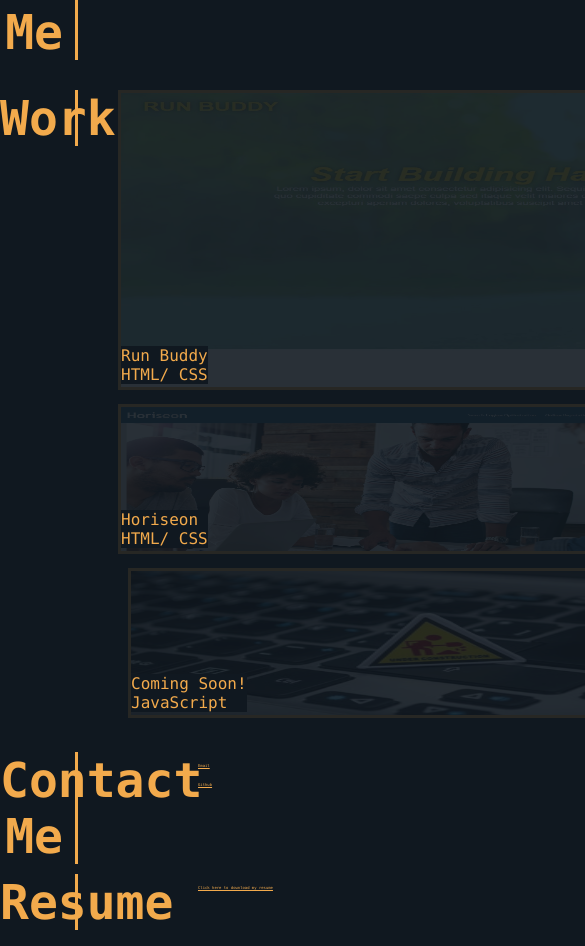
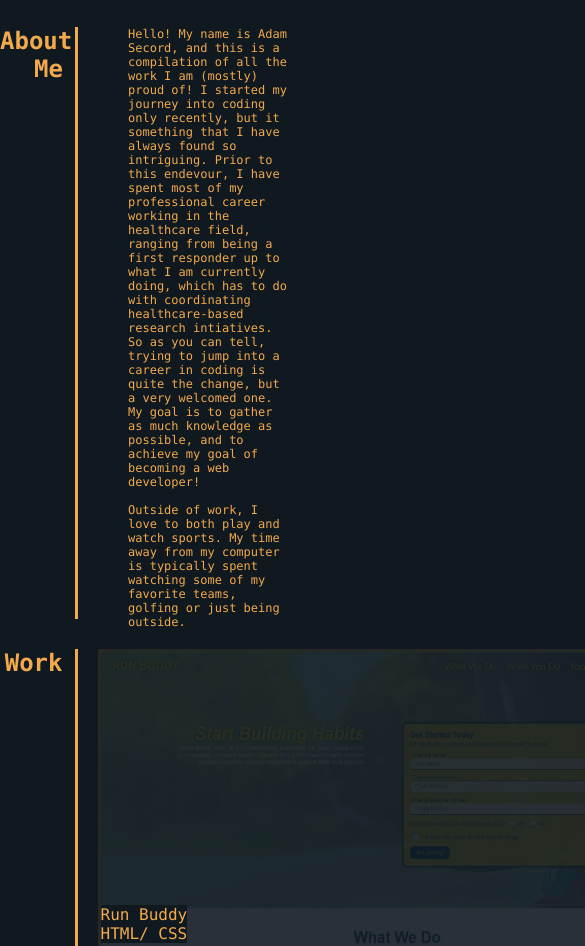
Before and after one commit to asecord92/my-portfolio, a plain HTML site: page index.html in a window 390 px wide. Shown: the part 851-1797 px from the top of the page, 585 px wide, since content can reach past the window. Drawn offline with Linux system fonts and the light colour scheme; files whose address does not match are found by name.

Commit message:
added media query

```diff
--- a/assets/css/stylesheet.css
+++ b/assets/css/stylesheet.css
@@ -61,11 +61,10 @@ header nav ul li a {
 
 .hero {
     display: flex;
-    background-image: url("../images/hero-img.jpg");
+    background-image: url("../images/hero2.jpg");
+    height: 700px;
     background-size: cover;
     background-position: center;
-    width: 100%;
-    height: 700px;
     display: flex;
     justify-content: left;
     align-items: flex-end;
@@ -102,9 +101,19 @@ section h2 {
 }
 #about-me {
     display: flex;
-    justify-content: left;
+    justify-content: space-between;
     align-items: flex-start;
     width: 100%;
+    margin-top: 30px;
+    align-items: stretch;
+
+}
+.description {
+    display: flex;
+    flex-wrap: wrap;
+    width: 75%;
+    padding-right: 100px;
+    text-align: left;
 }
 #work {
     display: flex;
@@ -112,12 +121,13 @@ section h2 {
     align-items: flex-start;
     width: 100%;
     margin-top: 20px;
+    align-items: stretch;
 }
 .projects {
     display: flex;
     flex-wrap: wrap;
     width: 75%;
-    padding-left: 20px;
+    padding-left: 0px;
 }
 .run-buddy {
     position: relative;
@@ -134,26 +144,15 @@ section h2 {
 
 }
 
+.coming-soon,
 .horiseon {
     position: relative;
     text-align: left;
-    margin-right: 10px;
-}
-
-.horiseon img {
-    width: 590px;
-    height: 150px;
-    margin-bottom: 10px;
-    border: 3px solid var(--secondary-color);
-}
-
-.coming-soon {
-    position: relative;
-    text-align: left;
-    margin-left: 10px;
+    margin-right: 20px;
 
 }
-.coming-soon img {
+.coming-soon img,
+.horiseon img {
     width: 590px;
     height: 150px;
     margin-bottom: 10px;
@@ -179,10 +178,13 @@ section h2 {
     align-items: flex-start;
     width: 100%;
     margin-top: 20px;
+    align-items: stretch;
 }
-.con-inf {
+.con-inf,
+.link {
    display: flex;
    flex-wrap: wrap;
+   align-items: center;
 }
 .con-inf div {
     margin-left: 100px;
@@ -200,6 +202,7 @@ section h2 {
     justify-content: left;
     align-items: flex-start;
     width: 100%;
+    align-items: stretch;
 }
 
 .link a {
@@ -250,4 +253,56 @@ header nav ul li a:hover {
         justify-content: center;
         position: relative;
     }
+
+    header h1 {
+        width: 100%;
+        text-align: center;
+    }
+
+    header nav ul {
+        margin-top: 20px;
+        width: 100%;
+        justify-content: center;
+    }
+
+    header nav ul li a {
+        font-size: 20px;
+    }
+    .hero-sub {
+        font-size: 12px;
+    }
+
+    section h2 {
+        font-size: 24px;
+    }
+    #about-me {
+        justify-content: flex-start;
+    }
+    .description {
+        width: 80%;
+        padding-left: 30px;
+
+    }
+
+    .description {
+        font-size: 12px;
+    }
+    .run-buddy img {
+        width:600px;
+        height: 300px;
+        border: 3px solid var(--secondary-color);
+        margin-bottom: 10px;
+
+    }
+    .horiseon img,
+    .coming-soon img {
+        width: 600px;
+        height: 150px;
+        border: 3px solid var(--secondary-color);
+        margin-bottom: 10px;
+    }
+    .coming-soon,
+    .horiseon {
+        margin-left: 0px;
+    }
 }
--- a/index.html
+++ b/index.html
@@ -42,7 +42,7 @@
     <div id="container">
         <section id="about-me">
             <h2>About <br> Me</h2>
-            <div class="description">This is my about me section.</div>
+            <div class="description"><p>Hello! My name is Adam Secord, and this is a compilation of all the work I am (mostly) proud of! I started my journey into coding only recently, but it something that I have always found so intriguing. Prior to this endevour, I have spent most of my professional career working in the healthcare field, ranging from being a first responder up to what I am currently doing, which has to do with coordinating healthcare-based research intiatives. So as you can tell, trying to jump into a career in coding is quite the change, but a very welcomed one. My goal is to gather as much knowledge as possible, and to achieve my goal of becoming a web developer!</p><br><p>Outside of work, I love to both play and watch sports. My time away from my computer is typically spent watching some of my favorite teams, golfing or just being outside. </p></div>
         </section>
         <section id="work"> <h2>Work</h2>
             <div class="projects">
@@ -83,7 +83,7 @@
             </div
             ></section>
         <section id="resume"> <h2>Resume</h2>
-            <div class="link"><a href="#">Click here to download my resume</a></div></section>
+            <div class="link"><a href="#">Click here to view my resume</a></div></section>
 
     </div>
 
```
Also changed, not shown: assets/images/hero2.jpg (added), 1 other file.
